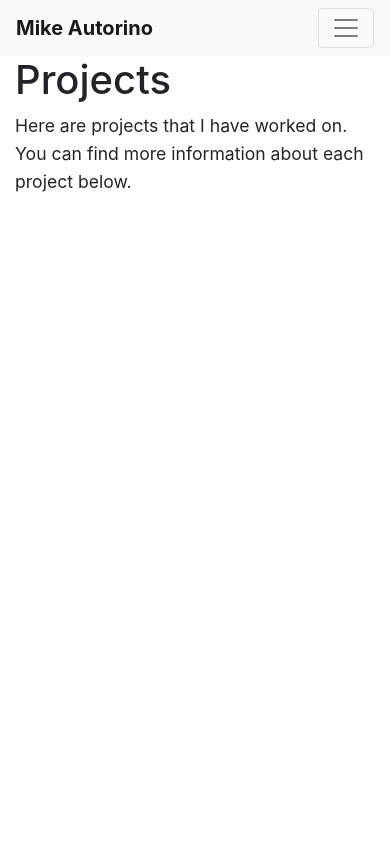
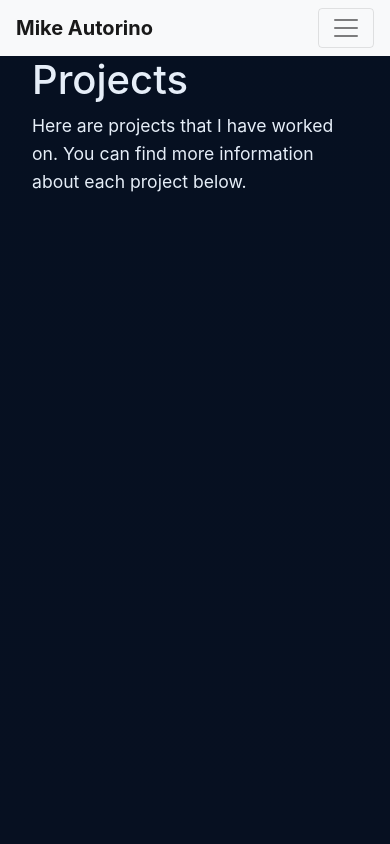
Before and after one commit to mikeautorino/portfolio, a Django app: page /projects/ in a window 390 px wide. Run offline with Django 5.2, Linux system fonts and the light colour scheme; data that the repository does not hold is empty; some libraries are stand-ins or nearby versions.

Commit message:
init css edits. needs more work

```diff
--- a/portfolio/myapp/templates/base.html
+++ b/portfolio/myapp/templates/base.html
@@ -4,6 +4,9 @@
 <head>
     <meta charset="UTF-8">
     <meta name="viewport" content="width=device-width, initial-scale=1.0">
+    <link rel="preconnect" href="https://fonts.googleapis.com">
+    <link rel="preconnect" href="https://fonts.gstatic.com" crossorigin>
+    <link href="https://fonts.googleapis.com/css2?family=Inter:wght@300;400;600;700&family=Merriweather:wght@700&display=swap" rel="stylesheet">
     <title>{% block title %}Mike Autorino - Portfolio{% endblock %}</title>
     <link rel="stylesheet" href="https://stackpath.bootstrapcdn.com/bootstrap/4.5.2/css/bootstrap.min.css">
     <link rel="stylesheet" href="{% static 'css/styles.css' %}">
--- a/portfolio/myapp/templates/projects.html
+++ b/portfolio/myapp/templates/projects.html
@@ -1,14 +1,20 @@
 {% extends "base.html" %}
 {% block content %}
-  <h1>Projects</h1>
-  <p>Here are projects that I have worked on.  You can find more information about each project below.</p>
-  <ul>
-    {% for project in projects %}
-      <li class="mb-4" style="list-style-type: none;">
-        <h2>{{ project.title }}</h2>
-        <p>{{ project.description }}</p>
-        <a href="{{ project.link }}">View Project</a>
-      </li>
-    {% endfor %}
-  </ul>
+  <section class="container">
+    <h1>Projects</h1>
+    <p>Here are projects that I have worked on. You can find more information about each project below.</p>
+    <div class="grid">
+      {% for project in projects %}
+      <article class="card">
+        <a href="{{ project.link }}">
+          <div class="card-body">
+            <h3>{{ project.title }}</h3>
+            <p class="muted">{{ project.description }}</p>
+            <div class="mt-3"><span class="btn btn-ghost">View Project</span></div>
+          </div>
+        </a>
+      </article>
+      {% endfor %}
+    </div>
+  </section>
 {% endblock %}
--- a/portfolio/static/css/styles.css
+++ b/portfolio/static/css/styles.css
@@ -1,13 +1,34 @@
+:root{
+  --bg: #061021;
+  --surface: #0B1A2B;
+  --card: #0E1624;
+  --text: #E6EEF8;
+  --muted: #9FB0C8;
+  --accent: #FF6B6B;
+  --accent-2: #6BE3FF;
+  --success: #7ED957;
+  --radius: 12px;
+  --gap: 1.25rem;
+  --container: 1100px;
+  --shadow: 0 6px 18px rgba(2,6,23,0.6);
+  --ease: cubic-bezier(.2,.9,.2,1);
+  font-family: 'Inter', system-ui, -apple-system, 'Segoe UI', Roboto, 'Helvetica Neue', Arial;
+}
+
+/* base resets and utilities */
+*{box-sizing:border-box}
+html,body{height:100%}
+body{margin:0;background:linear-gradient(180deg,var(--bg) 0%, #071021 100%);color:var(--text);-webkit-font-smoothing:antialiased;-moz-osx-font-smoothing:grayscale;line-height:1.5;font-size:16px}
+.container{max-width:var(--container);margin:0 auto;padding:0 1rem}
+a{color:inherit;text-decoration:none}
+
+@media (prefers-reduced-motion: reduce){*{animation-duration:0.001ms !important;transition-duration:0.001ms !important}}
+
 /* custom styles */
 
 p {
     font-size: 1.1em;
     line-height: 1.6;
-}
-
-.container {
-    max-width: 1200px;
-    margin: 0 auto;
 }
 
 .navbar-brand {
@@ -23,15 +44,22 @@ p {
     border-radius: 10px 10px 0 0;
 }
 
-.btn-primary {
-    background-color: #3498db;
-    border-color: #3498db;
-}
+.btn{display:inline-flex;align-items:center;gap:.6rem;padding:.6rem 1rem;border-radius:10px;border:1px solid transparent;font-weight:600;transition:transform .18s var(--ease),box-shadow .18s var(--ease);background:transparent;color:var(--text)}
+.btn:focus{outline:3px solid rgba(255,255,255,0.06);outline-offset:3px}
+.btn-primary{background:linear-gradient(90deg,var(--accent),var(--accent-2));color:#061018;box-shadow:0 8px 22px rgba(255,107,107,.12);border-color:transparent}
+.btn-ghost{background:transparent;border-color:rgba(255,255,255,0.06);color:var(--text)}
+.btn:hover{transform:translateY(-4px)}
 
-.btn-primary:hover {
-    background-color: #2980b9;
-    border-color: #2980b9;
-}
+/* Hero styles */
+.hero{padding:5.5rem 0}
+.hero-inner{display:flex;align-items:center;gap:2rem}
+.hero-copy{flex:1;max-width:60ch}
+.hero-title{font-family:'Merriweather', serif;font-size:2.4rem;margin:0 0 .5rem;color:var(--text)}
+.hero-sub{color:var(--muted);margin-bottom:1.25rem}
+.hero-cta .btn{margin-right:0.75rem}
+.hero-media{width:220px;flex-shrink:0;display:flex;justify-content:center;align-items:center}
+.avatar{width:160px;height:160px;border-radius:999px;object-fit:cover;box-shadow:var(--shadow);border:3px solid rgba(255,255,255,0.04)}
+@media (max-width:820px){ .hero-inner{flex-direction:column;text-align:center} .hero-media{order:-1} }
 
 .profile-wrap {
     float: left;
@@ -51,3 +79,22 @@ p {
     transition: transform 0.3s ease;
     display: block;
 }
+
+/* Layout utilities for updated templates */
+.grid{display:grid;grid-template-columns:repeat(3,1fr);gap:var(--gap);}
+@media (max-width:980px){.grid{grid-template-columns:repeat(2,1fr)}}
+@media (max-width:640px){.grid{grid-template-columns:1fr}}
+.card{background:linear-gradient(180deg,rgba(255,255,255,0.02),transparent);border-radius:var(--radius);overflow:hidden;box-shadow:var(--shadow);transition:transform .18s var(--ease)}
+.card:hover{transform:translateY(-6px)}
+.card-body{padding:1rem}
+.muted{color:var(--muted);font-size:.95rem}
+
+.profile-grid{display:grid;grid-template-columns:180px 1fr;gap:1rem;align-items:start}
+@media (max-width:720px){.profile-grid{grid-template-columns:1fr}
+.profile-wrap{float:none;margin:0 auto 1rem;width:180px;height:180px}}
+.profile-bio{color:var(--text)}
+
+/* Simple form styles */
+input,textarea{width:100%;padding:.65rem;border-radius:8px;border:1px solid rgba(255,255,255,0.06);background:transparent;color:var(--text);margin-bottom:.75rem}
+label{display:block;margin-bottom:.25rem;color:var(--muted)}
+.contact-form{max-width:680px}
```
